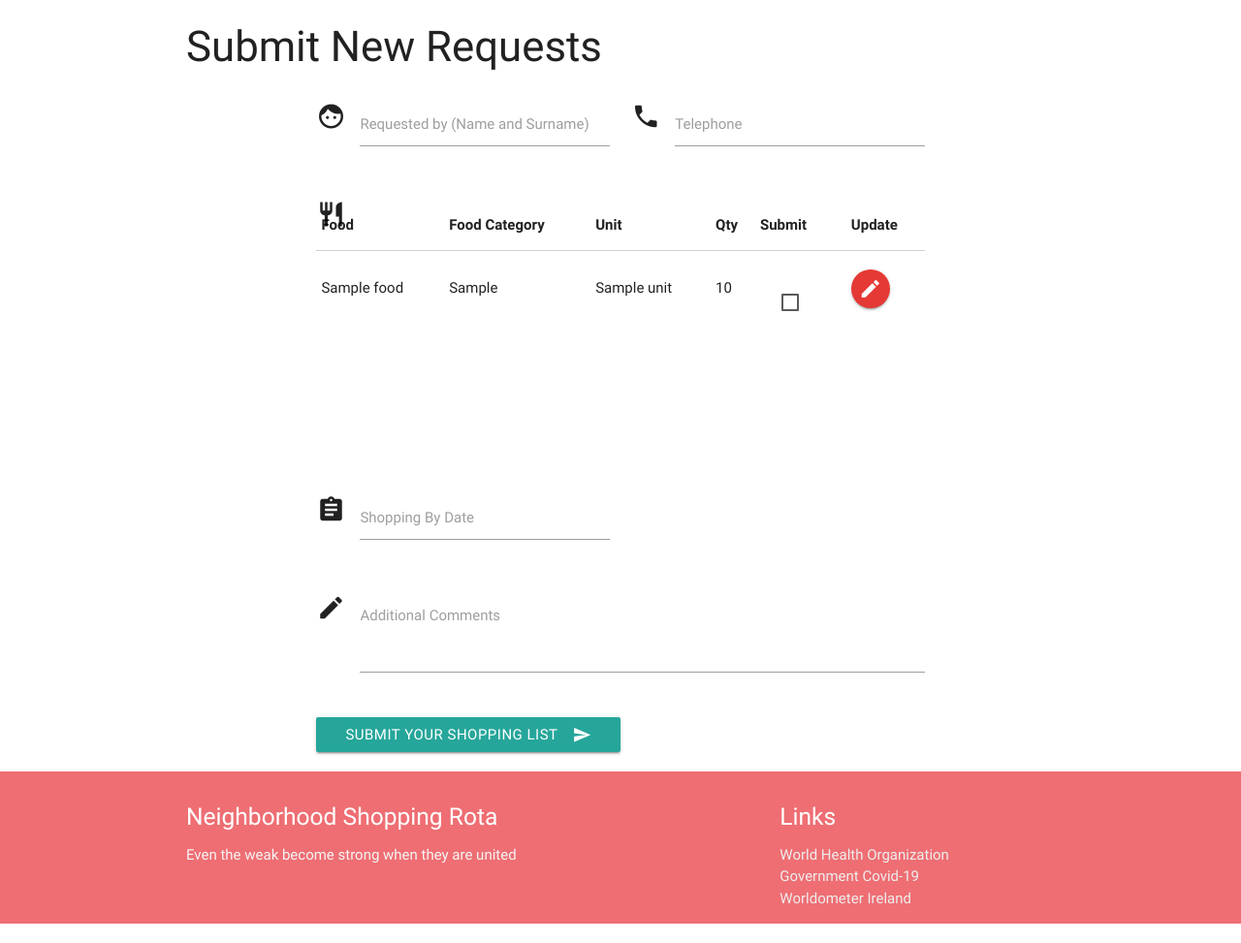
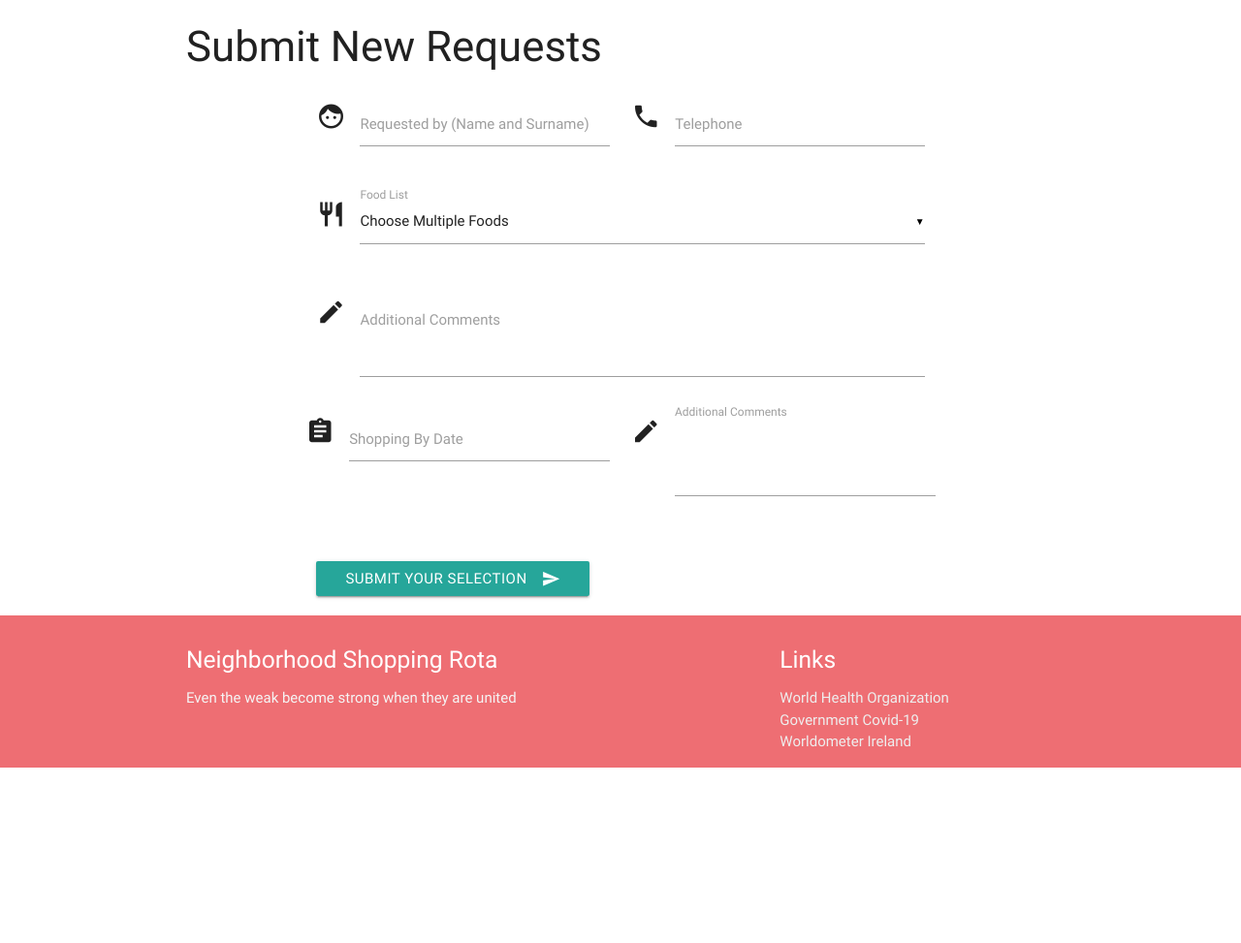
Before and after one commit to valenovi76/MySQL, a Flask app: template templates/update_requests.html in a window 1280 px wide. Shown: the part 235-1208 px from the top of the page at 97% size. After the commit the page ends 1027 px from the top, so only its background shows below. Run offline with Flask 2, Linux system fonts and the light colour scheme; the template is opened without the code that fills it: most values are stand-ins (such as "Sample title", 1, 10 or a date in 2020); some libraries are stand-ins or nearby versions.

```diff
--- a/app.py
+++ b/app.py
@@ -18,6 +18,11 @@ mongo = PyMongo(app)
 @app.route('/')
 
 
+@app.route('/login')
+def get_login():
+    return render_template("login.html", requests=mongo.db.c_user.find())
+
+
 @app.route('/get_requests')
 def get_requests():
     return render_template("requests.html", requests=mongo.db.c_requests.find())
@@ -26,22 +31,20 @@ def get_requests():
 @app.route('/new_requests')
 def add_new_requests():
     return render_template("new_requests.html", foods=mongo.db.c_food.find())
-# Function to display hostname and
-# IP address
-
-
-def get_Host_name_IP():
-    host_name = socket.gethostname()
-#    host_ip = socket.gethostbyname(host_name)
-    return host_name
-#This code is conributed by "Sharad_Bhardwaj".
 
 
 @app.route('/insert_requests', methods=['POST'])
 def insert_requests():
     requests = mongo.db.c_requests
     requests.insert_one(request.form.to_dict())
-    return redirect(url_for('get_requests'))
+    return redirect(url_for('add_new_requests'))
+
+
+@app.route('/insert_login', methods=['POST'])
+def insert_login():
+    logins = mongo.db.c_user
+    logins.insert_one(request.form.to_dict())
+    return redirect(url_for('add_new_requests'))
 
 
 @app.route('/my_requests')
--- a/templates/master.html
+++ b/templates/master.html
@@ -13,10 +13,10 @@
 <body>
 <nav>
     <div class="nav-wrapper">
-      <a href="{{url_for('get_requests')}}" class="brand-logo">Covid-19 Shopping Rota</a>
+      <a href="{{url_for('get_login')}}" class="brand-logo">Covid-19 Shopping Rota</a>
       <a href="#" data-activates="mobile-demo" class="button-collapse"><i class="material-icons">menu</i></a>
                 <ul id="nav-mobile" class="right hide-on-med-and-down">
-                    <li><a href="{{url_for('get_requests')}}">Home</a></li>
+                    <li><a href="{{url_for('get_login')}}">Home</a></li>
                     <li><a href="{{url_for('add_new_requests')}}">New Task</a></li>
                 </ul>
     </div>
--- a/templates/update_requests.html
+++ b/templates/update_requests.html
@@ -2,7 +2,7 @@
 {% block content %}
 <h3>Submit New Requests</h3>
 <div class="row">
-   <form  class="col s12">
+   <form action="{{ url_for('insert_requests') }}" method="POST"  class="col s12">
       <div class="container">
          <div class="row">
             <div class="input-field col s6">
@@ -17,53 +17,16 @@
             </div>
          </div>
          <div class="row">
-            <div class="input-field foodtable col s12" style="overflow-x: auto;">
-               <i class="material-icons prefix">restaurant</i>
-               <table class="responsive-table">
-                  <thead>
-                     <tr>
-                        <th>Food</th>
-                        <th>Food Category</th>
-                        <th>Unit</th>
-                        <th>Qty</th>
-                        <th>Submit</th>
-                        <th>Update</th>
-                     </tr>
-                  </thead>
-                  {% for food in foods %}
-                  <tbody>
-                     <tr>
-                        <td value="{{food.Food}}">{{food.Food}}</td>
-                        <td value="{{food.Food}}">{{food.Food_Category}}</td>
-                        <td value="{{food.Food}}">{{food.Unit}}</td>
-                        <td value="{{food.Food}}">{{food.Qty}}</td>
-                        <td>
-                           <div class="input-field col s6 multiple fixed">
-                              <input id="{{food._id}}" type="checkbox" />
-                              <label for="{{food._id}}"></label>
-                           </div>
-                        </td>
-                        <td>
-                           <a class="btn-floating btn red darken-1"><i class="material-icons right">create</i>button</a>
-
-                        </td>
-                     </tr>
-                     {% endfor %}
-                  </tbody>
-               </table>
-            </div>
-         </div>
-
-
-
-
-
-         <div class="row">
-            <div class="input-field col s6" id="matfix">
-               <i class="material-icons prefix">assignment</i>
-               <input id="Shopping_Date" name="Shopping_Date" type="text" class="datepicker">
-               <label for="icon_prefix">Shopping By Date</label>
-            </div>
+            <div class="input-field col s12">
+                            <i class="material-icons prefix">restaurant</i>
+                            <select id="Food" name="Food">
+                            <option value="" disabled selected>Choose Multiple Foods</option>
+                            {% for food in foods %}
+                            <option value="{{food.Food}}">{{food.Food}} - {{food.Food_Category}} - quantity {{food.Unit}} - {{food.Qty}}</option>
+                            {% endfor %}
+                            </select>
+                            <label>Food List</label>
+                </div>
          </div>
          <div class="row">
             <div class="input-field col s12">
@@ -71,8 +34,24 @@
                <textarea id="Additional_Comments" name="Additional_Comments" class="materialize-textarea"></textarea>
                <label for="textarea1">Additional Comments</label>
             </div>
+         <div class="row">
+            <div class="input-field col s6" id="matfix">
+               <i class="material-icons prefix">assignment</i>
+               <input id="Shopping_Date" name="Shopping_Date" type="text" class="datepicker">
+               <label for="icon_prefix">Shopping By Date</label>
+            </div>
+            <div class="input-field col s6">
+               <i class="material-icons prefix">mode_edit</i>
+               <textarea id="Host_Name" name="Host_Name" class="materialize-textarea">
+
+               </textarea>
+               <label for="textarea1">Additional Comments</label>
+            </div>
+
          </div>
-         <button class="btn waves-effect waves-light" type="submit" name="action">Submit your shopping list
+
+         </div>
+         <button class="btn waves-effect waves-light" type="submit" name="action">Submit your selection
          <i class="material-icons right">send</i>
          </button>
       </div>
```
Also changed, not shown: templates/hostname.html (deleted, +0 -17 lines), templates/login.html (added, +24 -0 lines), templates/new_requests.html (+12 -56 lines).
